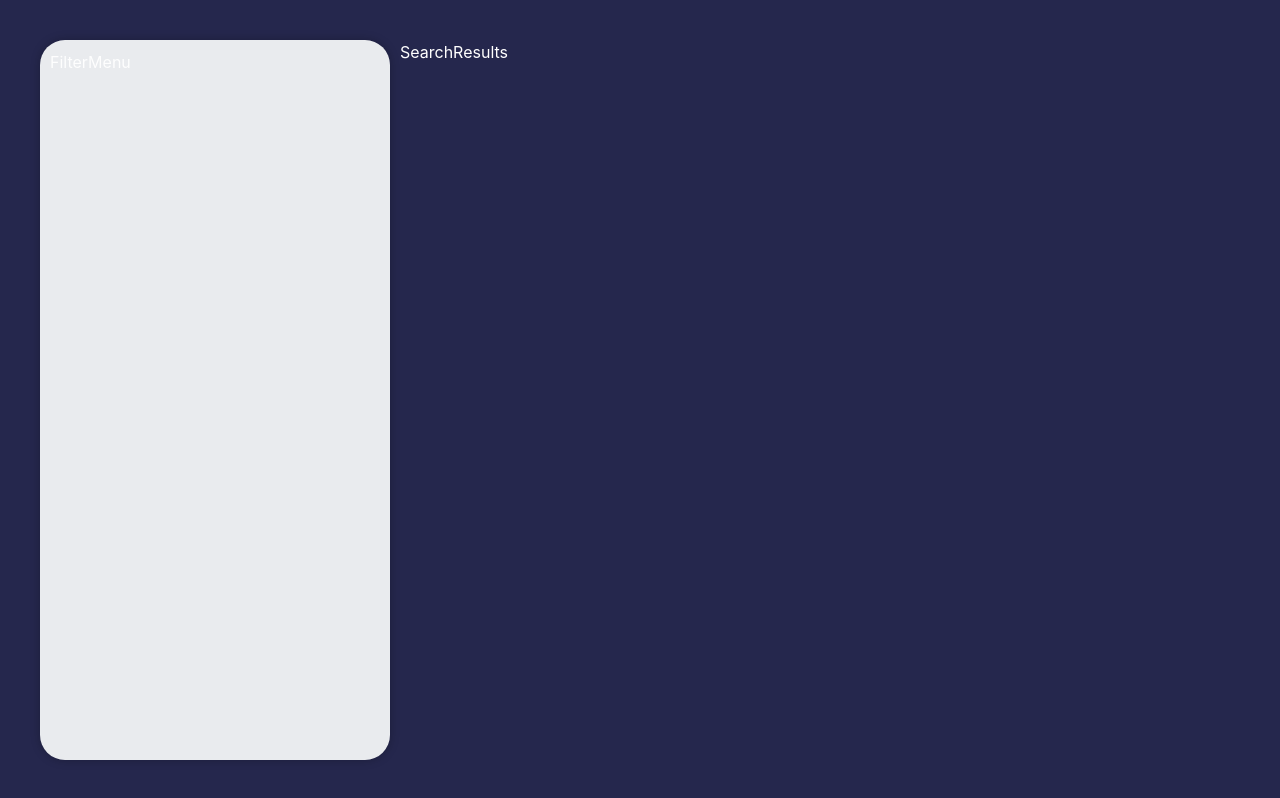
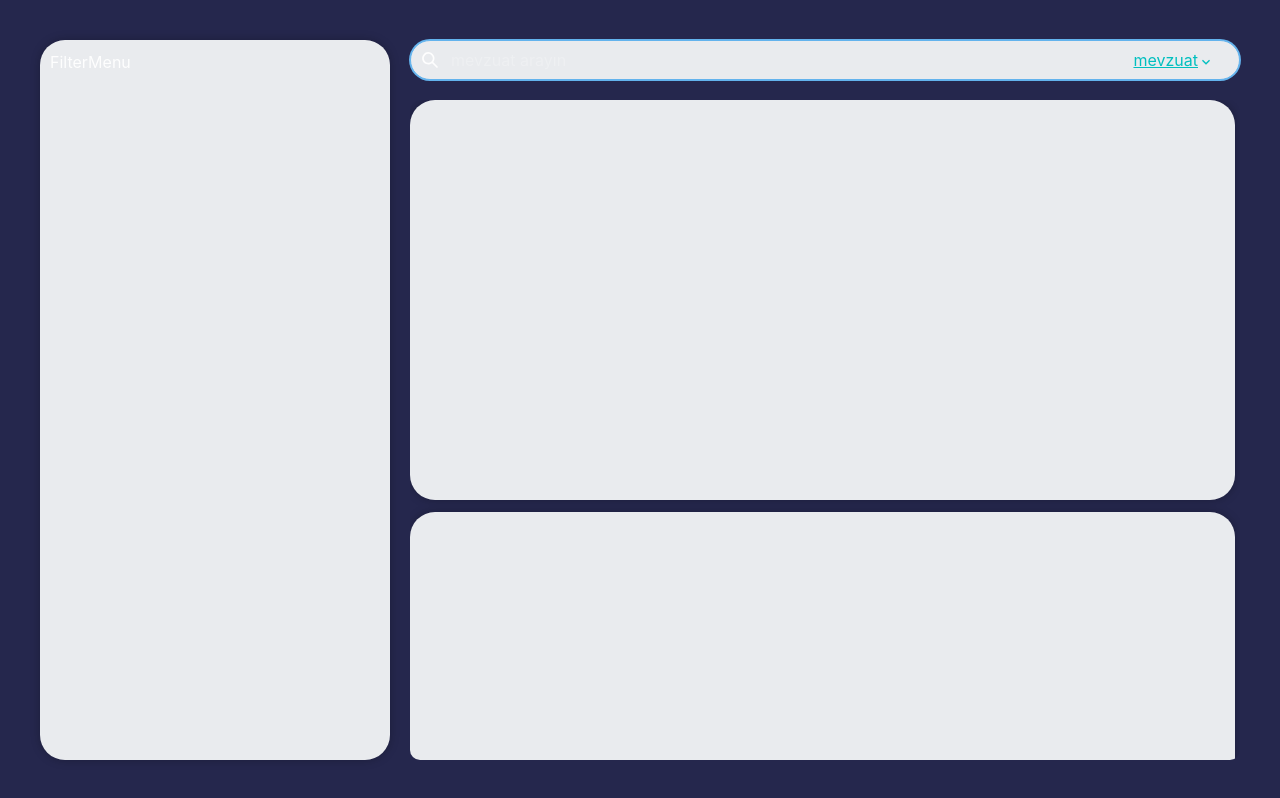
Before and after one commit to hukuki/frontend-main, a Next.js app: page /search in a window 1280 px wide. Built offline with nearby package versions, Linux system fonts and the light colour scheme.

Commit message:
feat: create basic structure for search results page

```diff
--- a/src/components/common/SearchBar.tsx
+++ b/src/components/common/SearchBar.tsx
@@ -10,12 +10,14 @@ import { Menu, MenuButton, MenuList, MenuItemOption } from "@chakra-ui/react";
 // Types
 type SearchBarProps = {
   onSubmit: (search: string, category: string) => void;
+  initialSearch?: string;
+  initialCategory?: "mevzuat" | "içtihat" | "literatür";
 };
 
 // Component
-export const SearchBar: FunctionComponent<SearchBarProps> = ({ onSubmit }) => {
-  const [search, setSearch] = useState("");
-  const [category, setCategory] = useState("mevzuat");
+export const SearchBar: FunctionComponent<SearchBarProps> = ({ onSubmit, initialSearch, initialCategory }) => {
+  const [search, setSearch] = useState(initialSearch ?? "");
+  const [category, setCategory] = useState(initialCategory ?? "mevzuat");
 
   return (
     <motion.div layout layoutId="motionSearchBar" initial={{ scale: 0.8, opacity: 0 }} animate={{ scale: 1, opacity: 1 }}>
@@ -39,7 +41,7 @@ export const SearchBar: FunctionComponent<SearchBarProps> = ({ onSubmit }) => {
           />
 
           <InputRightElement width="fit-content" borderRadius="25px" paddingEnd="10px">
-            <Menu placement="bottom-end">
+            <Menu placement="bottom-end" computePositionOnMount={true}>
               <MenuButton>
                 {category}
                 <ChevronDownIcon />
--- /dev/null
+++ b/src/mocks/search.ts
@@ -0,0 +1,26 @@
+export const SearchResults = [
+  {
+    id: 1,
+    title: "The Shawshank Redemption",
+    source: "IMDB",
+    description: "lorem ipsum dolor sit amet",
+  },
+  {
+    id: 2,
+    title: "The Godfather",
+    source: "IMDB",
+    description: "lorem ipsum dolor sit amet",
+  },
+  {
+    id: 3,
+    title: "The Godfather: Part II",
+    source: "IMDB",
+    description: "lorem ipsum dolor sit amet",
+  },
+  {
+    id: 4,
+    title: "The Dark Knight",
+    source: "IMDB",
+    description: "lorem ipsum dolor sit amet",
+  },
+];
--- a/src/pages/search/SearchResults.jsx
+++ b/src/pages/search/SearchResults.jsx
@@ -0,0 +1,40 @@
+import React from "react";
+import { useRouter } from "next/router";
+
+// Components
+import { Card, CardHeader, CardFooter } from "@/components/base/dataDisplay";
+import { Flex, Box } from "@/components/base/layout";
+import { SearchBar } from "@/components/common";
+
+// Mock Data
+import { SearchResults as mockSearchResults } from "@/mocks/search";
+
+const SearchResults = () => {
+  const router = useRouter();
+  const { search, category } = router.query;
+
+  return (
+    <Flex flex={1} direction="column" gap={5}>
+      <Box width="100%">
+        <SearchBar
+          initialSearch={search}
+          initialCategory={category}
+          onSubmit={(search, category) => router.push(`/search?category=${category}&search=${search}`)}
+        />
+      </Box>
+
+      <Box style={{ overflow: "auto" }} borderRadius="10px" paddingRight="5px">
+        <Flex flex={1} direction="column" gap={3}>
+          {mockSearchResults.map((result) => (
+            <Card key={result.id} onClick={() => router.push(`/search/${result.id}`)} height="400px">
+              <CardHeader title={result.title} />
+              <CardFooter description={result.description} tags={result.tags} />
+            </Card>
+          ))}
+        </Flex>
+      </Box>
+    </Flex>
+  );
+};
+
+export default SearchResults;
--- a/src/pages/search/index.jsx
+++ b/src/pages/search/index.jsx
@@ -3,12 +3,13 @@ import React from "react";
 // Components
 import { Flex } from "@/components/base/layout";
 import FilterMenu from "./FilterMenu";
+import SearchResults from "./SearchResults";
 
 const Search = () => {
   return (
-    <Flex height="100%" gap="10px" padding="40px">
+    <Flex height="100%" width="100%" gap={5} padding="40px">
       <FilterMenu />
-      <div style={{ color: "white" }}>SearchResults</div>
+      <SearchResults />
     </Flex>
   );
 };
--- a/src/styles/globals.css
+++ b/src/styles/globals.css
@@ -104,4 +104,26 @@ body,
 body > div:first-of-type { /* the div is the root div (id="__next") */
     height: 100%;
     background-color: #25274D;
+    scrollbar-gutter: auto;
 }
+
+/* Customize scrollbar */
+::-webkit-scrollbar-track
+{
+	border-radius: 10px;
+	background-color: #E9EBEE;
+}
+
+::-webkit-scrollbar
+{
+	width: 10px;
+	background-color: #E9EBEE;
+    border-radius: 10px;
+}
+
+::-webkit-scrollbar-thumb
+{
+    width: 20px;
+	background-color: #C4C4C4;
+    border-radius: 10px;
+}
```
Also changed, not shown: src/styles/Home.module.css (added).
